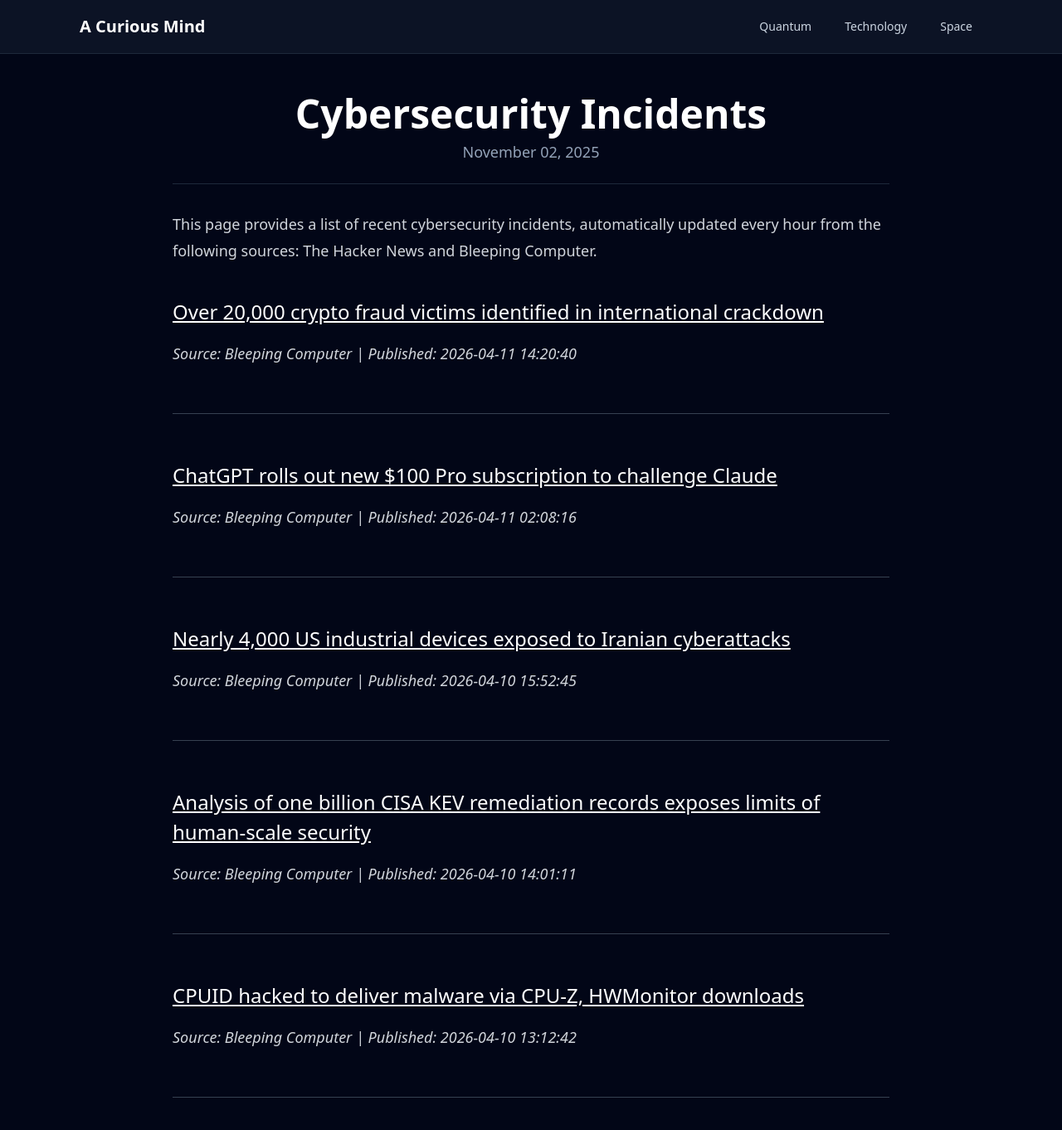
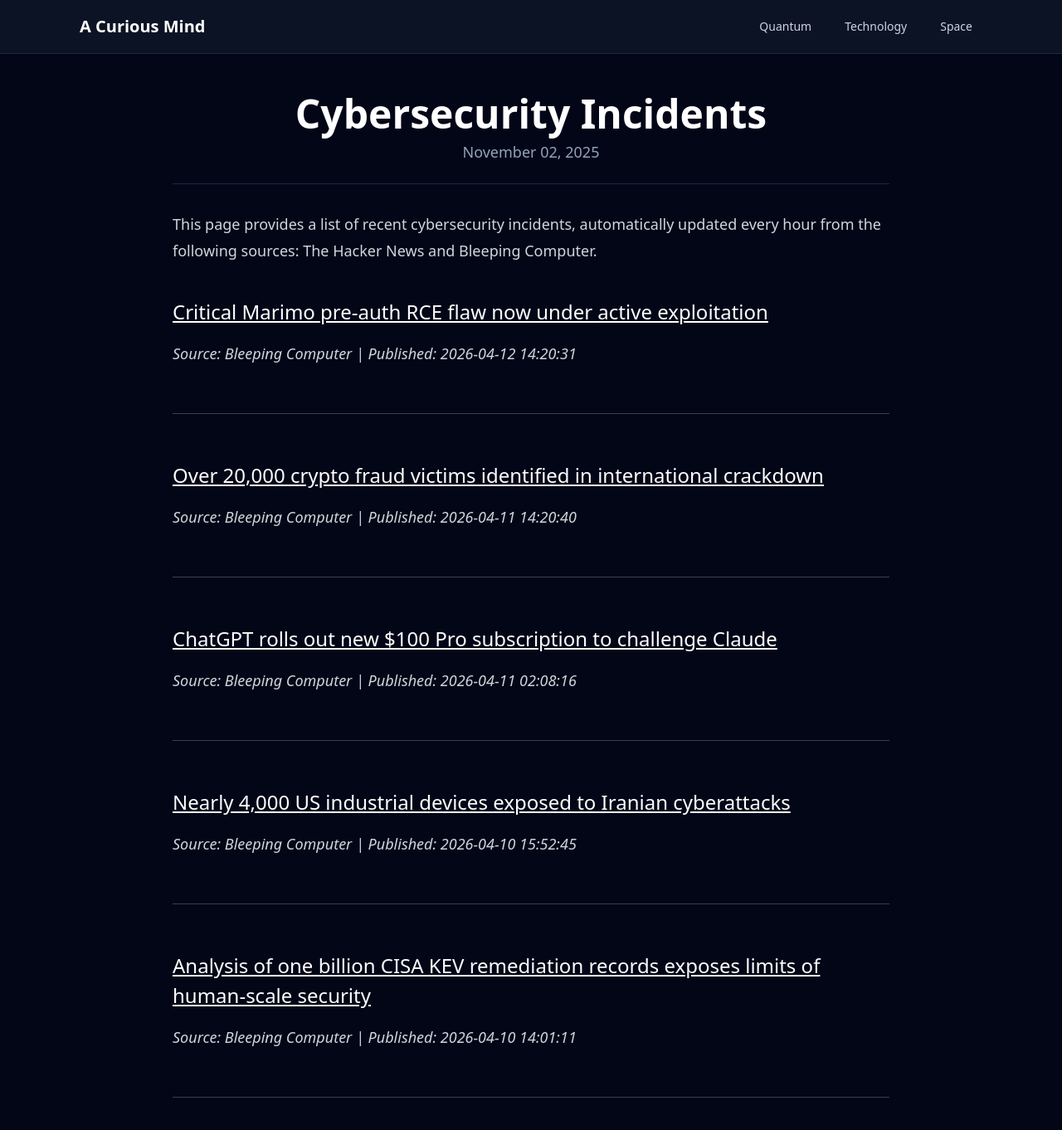
Before and after one commit to onehl7/onehl7.github.io, a Jekyll site: the page built from _posts/2025-11-02-cybersecurity-incidents.md, in a window 1280 px wide and 1400 px high. Shown: the top 1362 px of the window at 83% size. Built offline with Jekyll 4.4.1, drawn with Linux system fonts in a browser that asks for light colours; nearby versions of some CDN libraries.

Commit message:
Update news data

```diff
--- a/_data/news.json
+++ b/_data/news.json
@@ -1,4 +1,10 @@
 [
+  {
+    "source": "Bleeping Computer",
+    "title": "Critical Marimo pre-auth RCE flaw now under active exploitation",
+    "link": "https://www.bleepingcomputer.com/news/security/critical-marimo-pre-auth-rce-flaw-now-under-active-exploitation/",
+    "published": "2026-04-12 14:20:31"
+  },
   {
     "source": "Bleeping Computer",
     "title": "Over 20,000 crypto fraud victims identified in international crackdown",
@@ -22,11 +28,5 @@
     "title": "Analysis of one billion CISA KEV remediation records exposes limits of human-scale security",
     "link": "https://www.bleepingcomputer.com/news/security/analysis-of-one-billion-cisa-kev-remediation-records-exposes-limits-of-human-scale-security/",
     "published": "2026-04-10 14:01:11"
-  },
-  {
-    "source": "Bleeping Computer",
-    "title": "CPUID hacked to deliver malware via CPU-Z, HWMonitor downloads",
-    "link": "https://www.bleepingcomputer.com/news/security/supply-chain-attack-at-cpuid-pushes-malware-with-cpu-z-hwmonitor/",
-    "published": "2026-04-10 13:12:42"
   }
 ]
```
